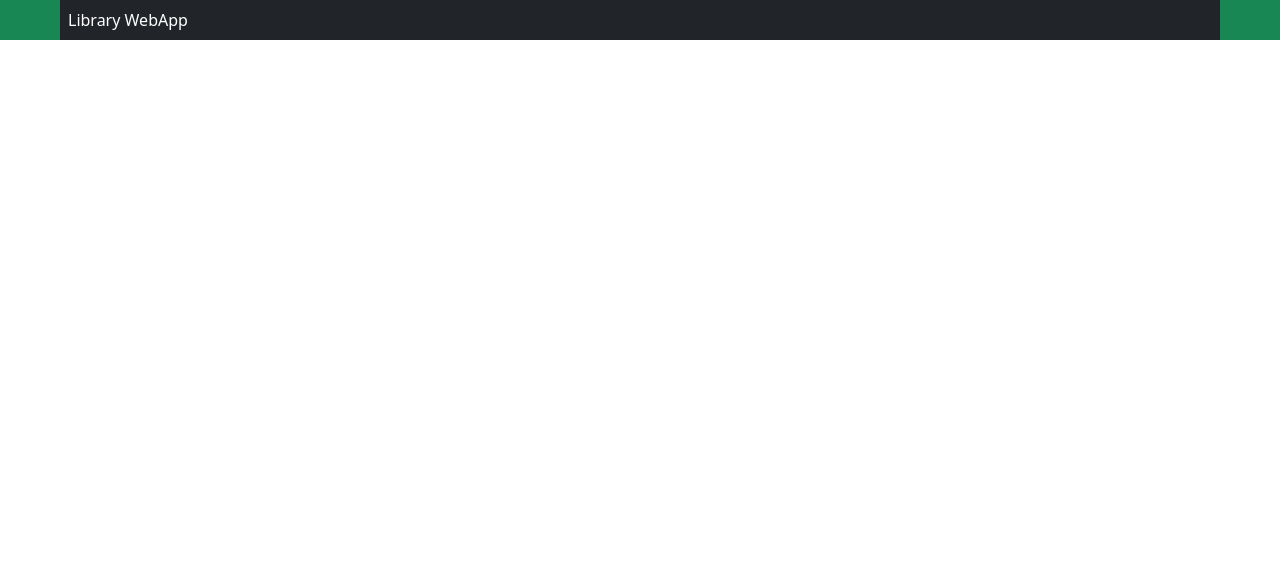
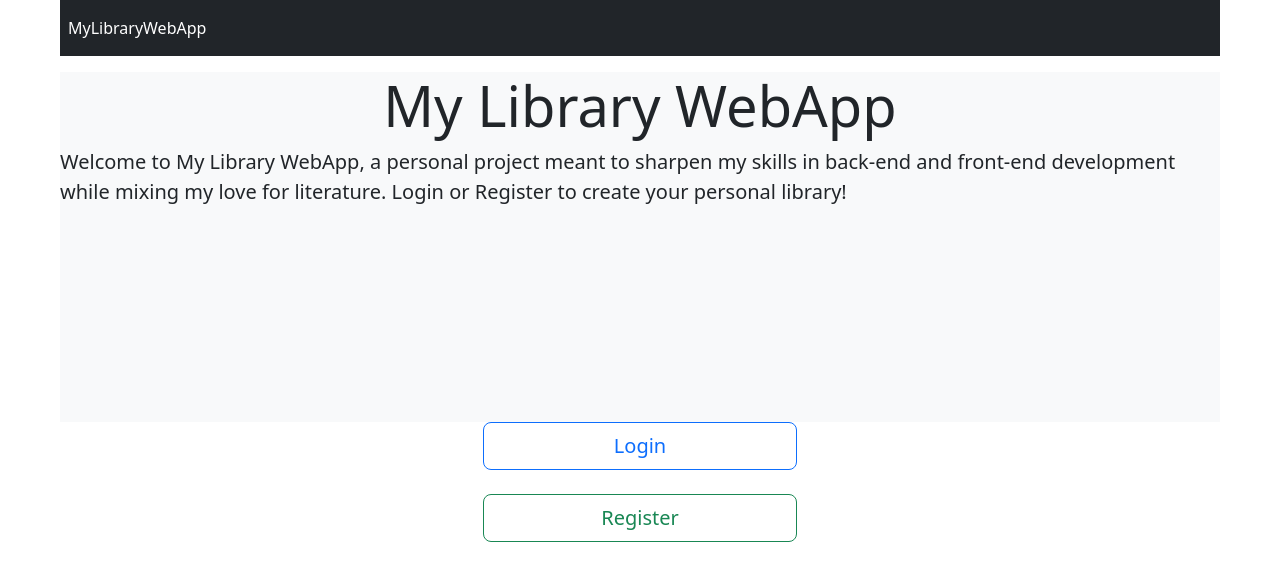
Before and after one commit to Orion2323/full_stack_project, a React (Create React App) app in the folder frontend/: page / in a window 1280 px wide. Shown: the top 580 px of the page. Built offline with nearby package versions, Linux system fonts and the light colour scheme; the HTML template or start-up script is replaced by a standard one.

Commit message:
Implemented pages and connected them with buttons

```diff
--- a/frontend/src/app.js
+++ b/frontend/src/app.js
@@ -1,12 +1,16 @@
 import { Link, BrowserRouter, Routes, Route} from 'react-router-dom';
-import LandingPage from './pages/LandingPage';
+import { routes } from './routes';
 
 // import pages
 
 export default function App() {
     return <>
         <Routes>
-            <Route path="/" element={<LandingPage />} />
+            <Route>
+                {
+                    routes().map((route, index) => <Route key={index} {...route} />)
+                }
+            </Route>
         </Routes>
     </>;
 }
--- a/frontend/src/pages/LandingPage.js
+++ /dev/null
@@ -1,9 +0,0 @@
-import React, { useState, useEffect, useContext } from 'react';
-
-export default function LandingPage() {
-    return <>
-         <div className="container-fluid bg-success">
-            <header className='bg-dark mx-5 py-2 p-2 bg-light text-white'> Library WebApp </header>
-        </div>
-    </>;
-}
--- /dev/null
+++ b/frontend/src/pages/LandingPage.jsx
@@ -0,0 +1,29 @@
+import React, { useState, useEffect, useContext } from 'react';
+import { Link } from 'react-router-dom';
+
+export const LandingPage = () => {
+    return <>
+         <div className="container-fluid">
+            <nav className="navbar navbar-expand-lg mx-5 py-3 p-2 mb-3 bg-dark" aria-label="breadcrumb">
+                <a className="text-decoration-none text-white center" href='/'> MyLibraryWebApp</a>
+            </nav>
+
+            <div className="jumbotron-fluid mx-5 bg-light" style={{height: '350px'}}>
+                <h1 className="display-4 text-center"> My Library WebApp </h1>
+                <p className="lead"> Welcome to My Library WebApp, a personal project meant to sharpen my skills in back-end and front-end
+                                     development while mixing my love for literature. Login or Register to create your personal library!
+                </p>
+            </div>
+
+            <div className="text-center d-grid gap-4 mx-auto">
+                <Link to="/login">
+                    <button type="button" className="btn btn-outline-primary btn-lg col-3"> Login </button>
+                </Link>
+
+                <Link to="/register">
+                    <button type="button" className="btn btn-outline-success btn-lg col-3"> Register </button>
+                </Link>
+            </div>
+        </div>
+    </>;
+}
--- /dev/null
+++ b/frontend/src/pages/LoginPage.jsx
@@ -0,0 +1,7 @@
+import React, { useState, useEffect, useContext } from 'react';
+
+export const LoginPage = () => {
+    return <>
+        <div> Loading Login Page... </div>
+    </>;
+}
--- /dev/null
+++ b/frontend/src/pages/RegisterPage.jsx
@@ -0,0 +1,7 @@
+import React, { useState, useEffect, useContext } from 'react';
+
+export const RegisterPage = () => {
+    return <>
+        <div> Loading Register Page... </div>
+    </>;
+}
--- /dev/null
+++ b/frontend/src/routes.jsx
@@ -0,0 +1,7 @@
+import { LandingPage, LoginPage, RegisterPage } from './pages'
+
+export const routes = () => [
+    {path: '/', element: <LandingPage/>},
+    {path: '/login', element: <LoginPage/>},
+    {path: '/register', element: <RegisterPage/>}
+];
```
